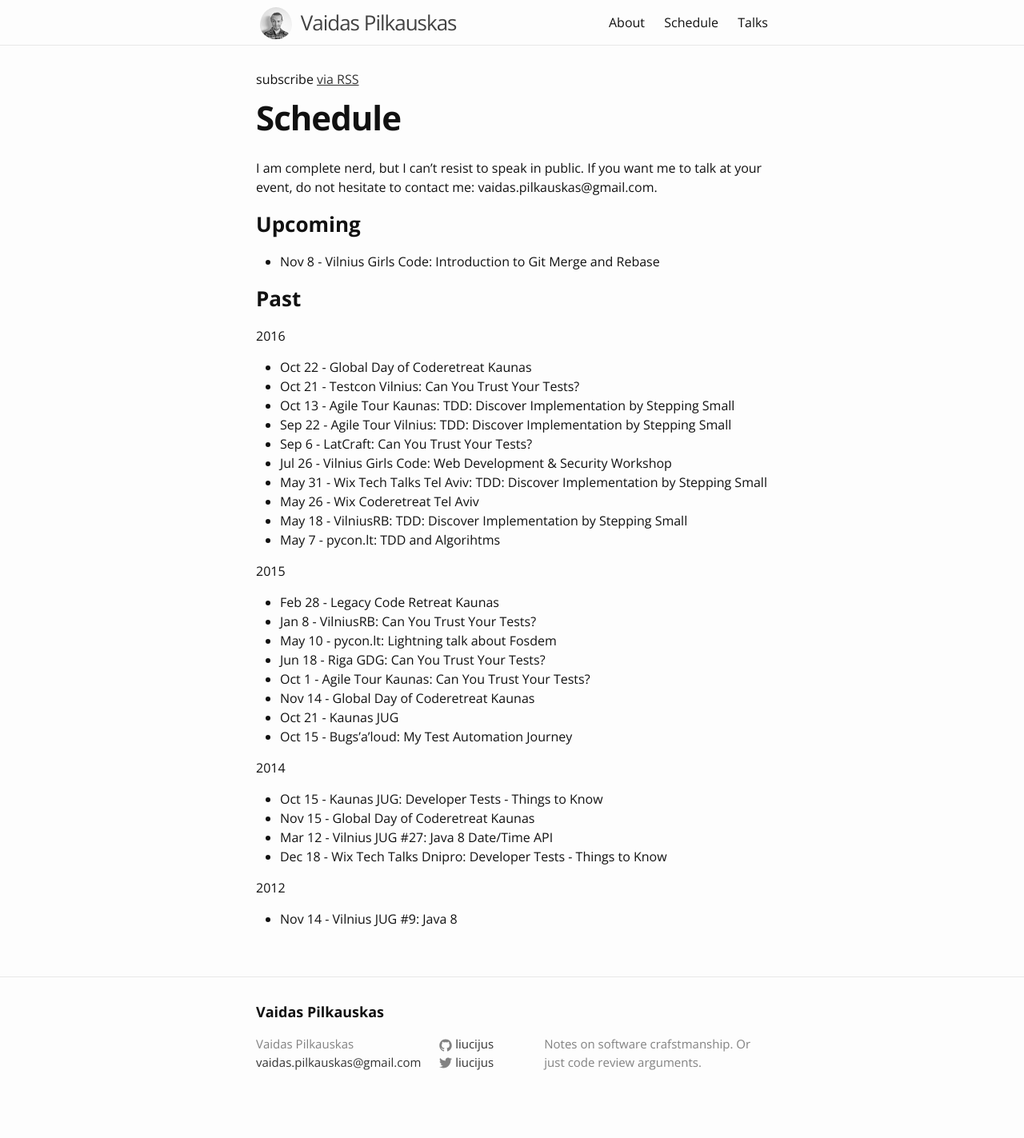
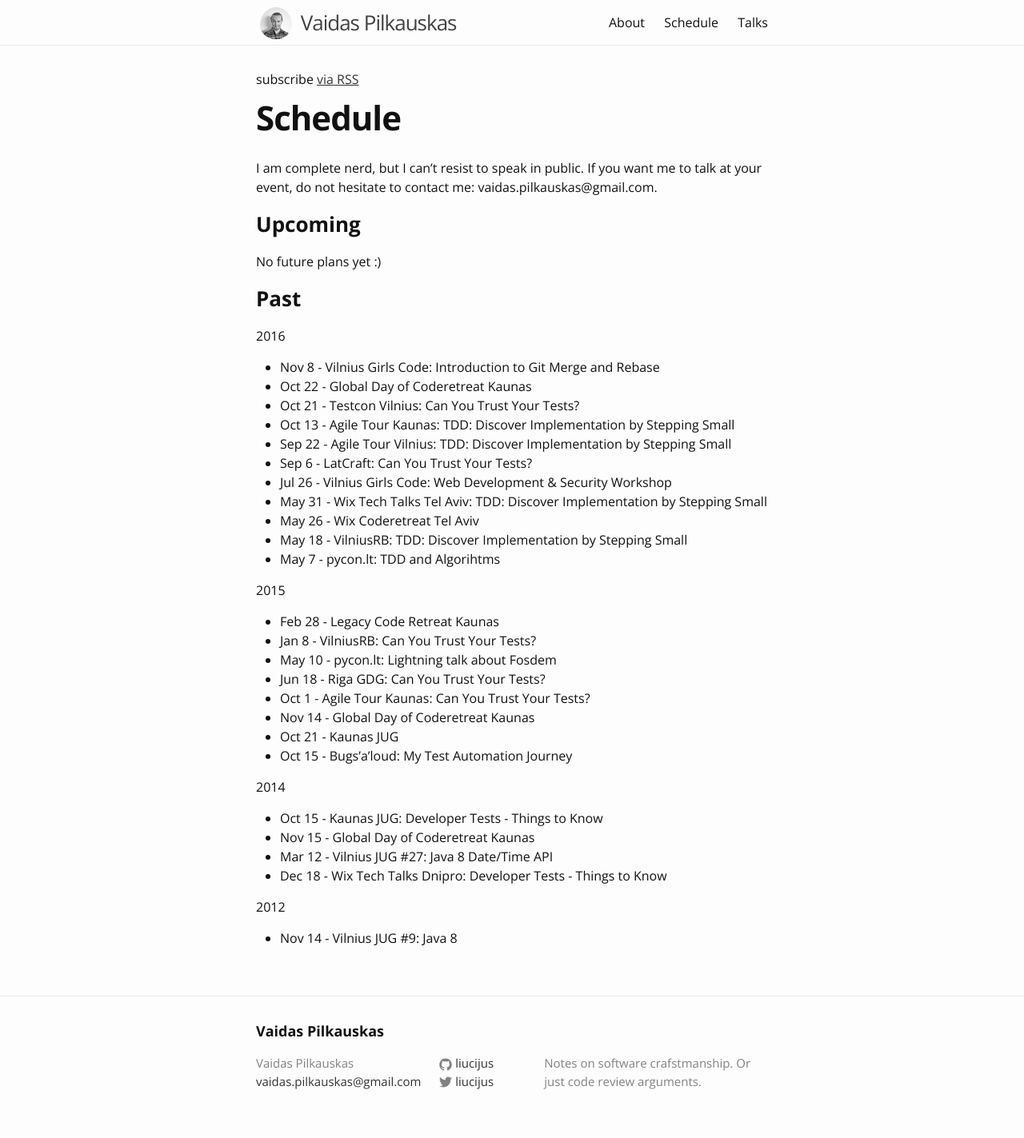
Before and after one commit to liucijus/liucijus.github.io, a Jekyll site: the page built from schedule.md, in a window 1280 px wide. Shown: the whole page at 80% size. Built offline with Jekyll 4.4.1, drawn with Linux system fonts in a browser that asks for light colours; before the commit the page ends 1399 px from its top, so only the background shows below that.

Commit message:
Update schedule

```diff
--- a/schedule.md
+++ b/schedule.md
@@ -9,12 +9,13 @@ If you want me to talk at your event, do not hesitate to contact me: vaidas.pilk
 
 ### Upcoming
 
-* Nov 8 - Vilnius Girls Code: Introduction to Git Merge and Rebase
+No future plans yet :)
 
 ### Past
 
 2016
 
+ * Nov 8 - Vilnius Girls Code: Introduction to Git Merge and Rebase
  * Oct 22 - Global Day of Coderetreat Kaunas
  * Oct 21 - Testcon Vilnius: Can You Trust Your Tests?
  * Oct 13 - Agile Tour Kaunas: TDD: Discover Implementation by Stepping Small
```
